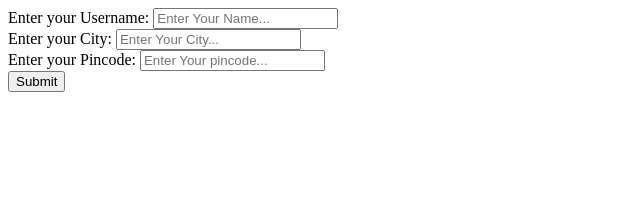
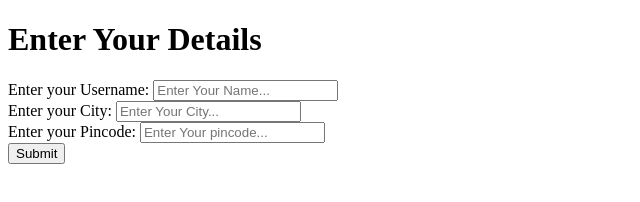
Before and after one commit to Bhagat-Nirnay/Quick_Quiz, a plain HTML site: page quick_qiuz.html in a window 1280 px wide. Shown: the whole page, without its empty margins (0-640 px from the left). Drawn offline with Linux system fonts and the light colour scheme.

Commit message:
Update quick_qiuz.html

```diff
--- a/quick_qiuz.html
+++ b/quick_qiuz.html
@@ -12,6 +12,7 @@
     Without using br tag, write a vertically aligned form asking for name, city, and pincode of a user. -->
 
     <form action="backend.php">
+        <h1>Enter Your Details</h1>
         <!-- Username -->
         <div>
             <label for="username">Enter your Username: </label>
```
